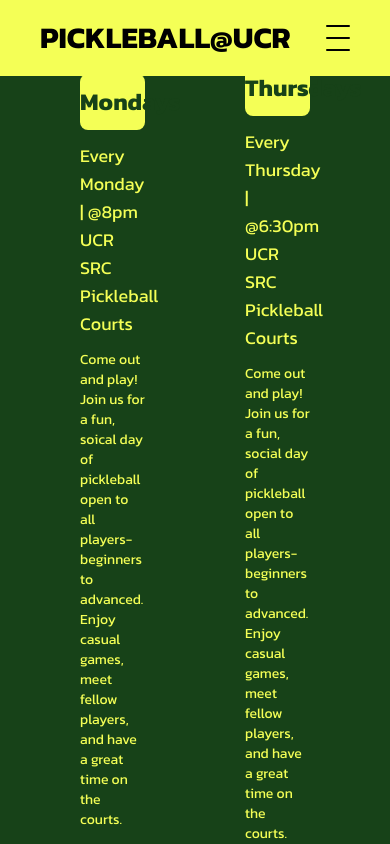
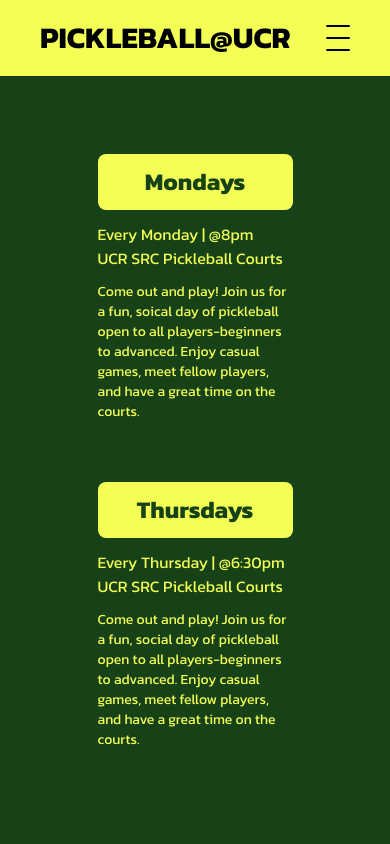
Before and after one commit to acm-ucr/pickleball-website, a Next.js app: page /events in a window 390 px wide. Shown: the top 844 px of the page. Built offline with nearby package versions, Linux system fonts and the light colour scheme.

Commit message:
Made events responsive

```diff
--- a/src/components/events/event.tsx
+++ b/src/components/events/event.tsx
@@ -6,11 +6,11 @@ interface EventsProps {
 }
 const Event = ({ day, time, location, description }: EventsProps) => {
   return (
-    <div className="items-left flex w-1/6 flex-col gap-3">
+    <div className="items-left w-1/2 md:w-1/6 flex-col flex gap-3">
       <div className="bg-pickleball-lime-100 text-pickleball-green-100 w-full rounded-lg py-3 text-center text-2xl font-bold">
         {day}s
       </div>
-      <div className="text-pickleball-lime-100 text-left text-lg">
+      <div className="text-pickleball-lime-100 text-left text-base md:text-lg">
         Every {day} | @{time} <br />
         {location}
       </div>
--- a/src/components/events/events.tsx
+++ b/src/components/events/events.tsx
@@ -1,7 +1,7 @@
 import Event from "@/components/events/event";
 const WeekEvents = () => {
   return (
-    <div className="flex w-full items-center justify-center gap-25 pt-20 pb-20">
+    <div className="flex-col flex w-full items-center justify-center gap-15 pt-20 pb-20 md:flex-row md:gap-25">
       <Event
         day="Monday"
         time="8pm"
```
